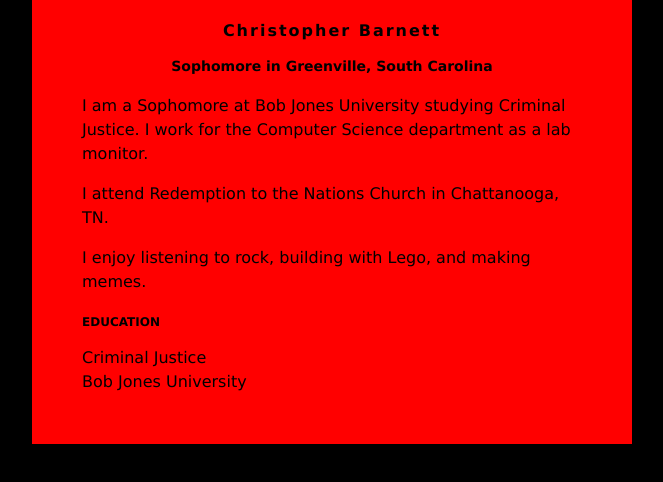
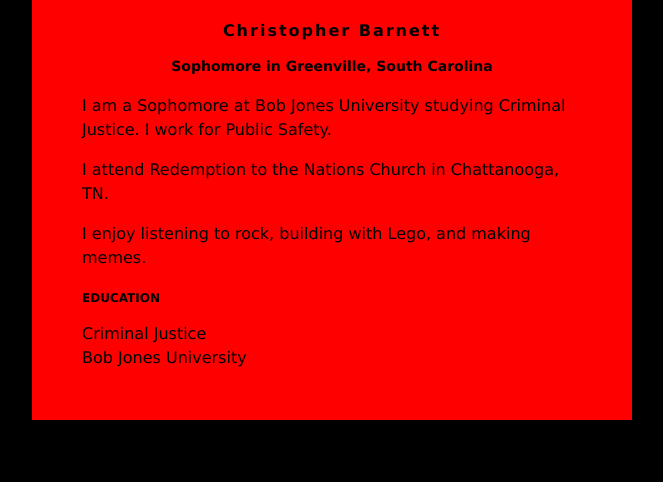
Before and after one commit to Jamar-Memes/Jamar-Memes.github.io, a plain HTML site: page index.html in a window 1280 px wide. Shown: the whole page, without its empty margins (308-971 px from the left). Drawn offline with Linux system fonts and the light colour scheme.

Commit message:
Update index.html

```diff
--- a/index.html
+++ b/index.html
@@ -33,7 +33,7 @@ h3 {
         <h1>Christopher Barnett</h1>
         <h2>Sophomore in Greenville, South Carolina</h2>
 
-         <p>I am a Sophomore at Bob Jones University studying Criminal Justice. I work for the Computer Science department as a lab monitor.</p>
+         <p>I am a Sophomore at Bob Jones University studying Criminal Justice. I work for Public Safety.</p>
          <p>
             I attend Redemption to the Nations Church in Chattanooga, TN.
          </p>
```
